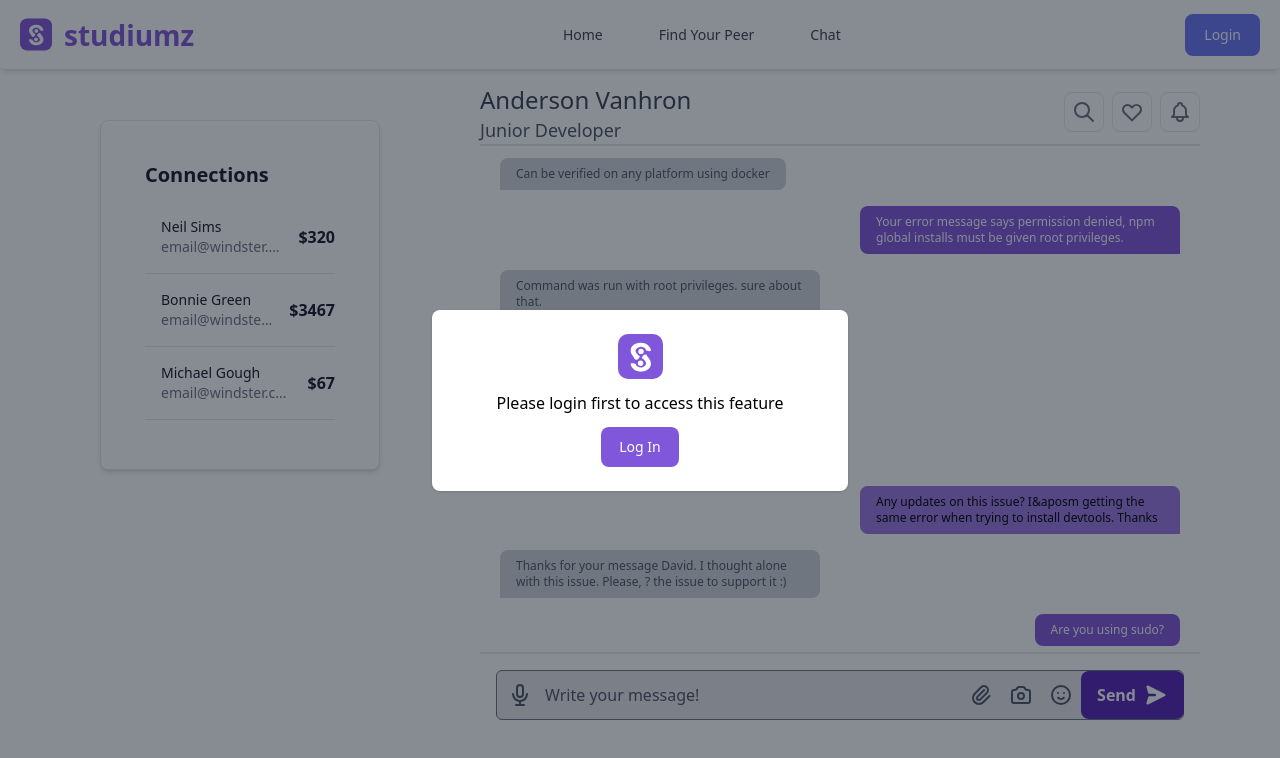
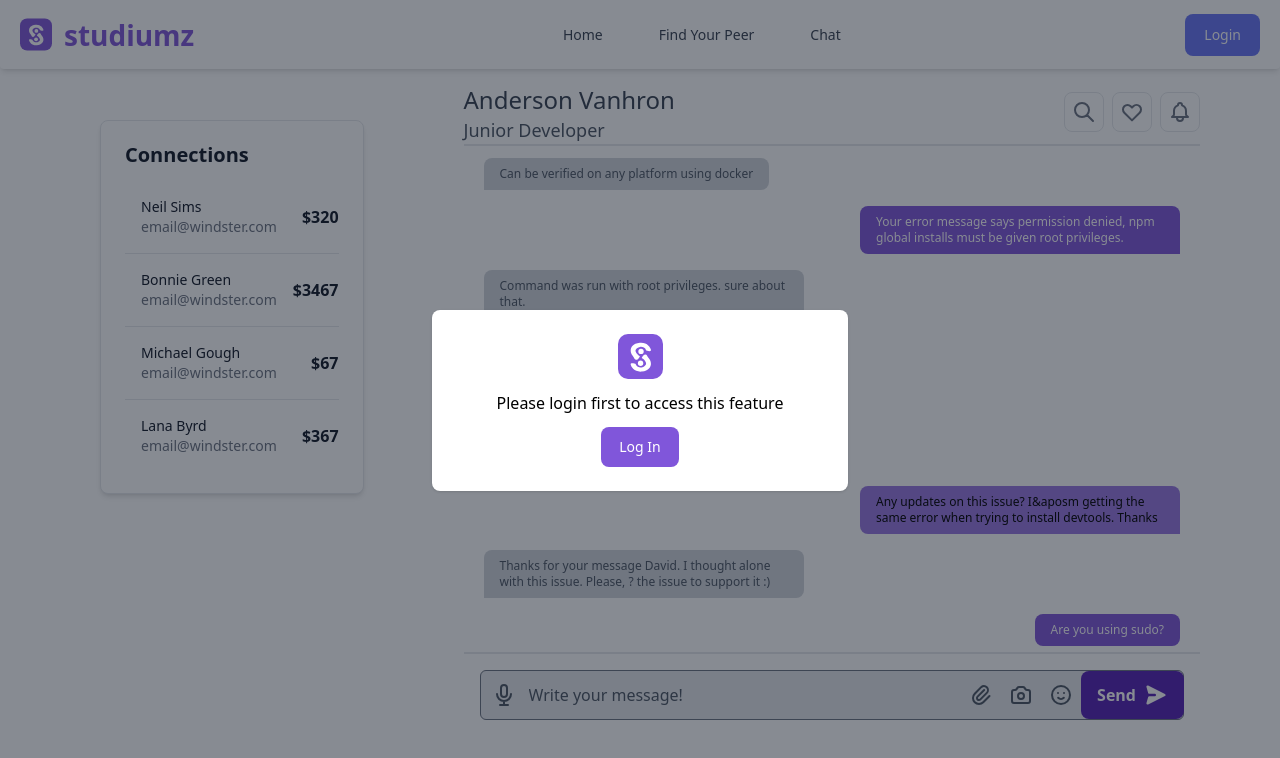
Before and after one commit to Studiumz/studiumz-frontend, a Next.js app: page /chat in a window 1280 px wide. Shown: the top 758 px of the page. Built offline with nearby package versions, Linux system fonts and the light colour scheme; no server answers.

Commit message:
update chat feature styling

```diff
--- a/src/components/modules/ChatModule/index.tsx
+++ b/src/components/modules/ChatModule/index.tsx
@@ -16,15 +16,15 @@ export default function ChatModule() {
   return (
     <>
       <div className="flex lg:flex-row flex-col">
-        <div className="lg:w-1/4 w-full px-5 py-10 p-5 lg:mt-20 lg:ml-20 mt-10">
-          <Card className="p-5">
+        <div className="lg:w-1/4 w-full px-5 py-10 p-5 lg:mt-20 lg:ml-20 mt-24">
+          <Card>
             <div className="flex items-center justify-between">
               <h5 className="text-xl font-bold leading-none text-gray-900 dark:text-white">
                 Connections
               </h5>
             </div>
             <div className="flow-root">
-              <ul className="divide-y divide-gray-200 dark:divide-gray-700 overflow-y-auto h-56">
+              <ul className="divide-y divide-gray-200 dark:divide-gray-700 overflow-y-auto h-72">
                 <li className="py-3 sm:py-4">
                   <div className="flex items-center space-x-4">
                     <div className="shrink-0">
```
